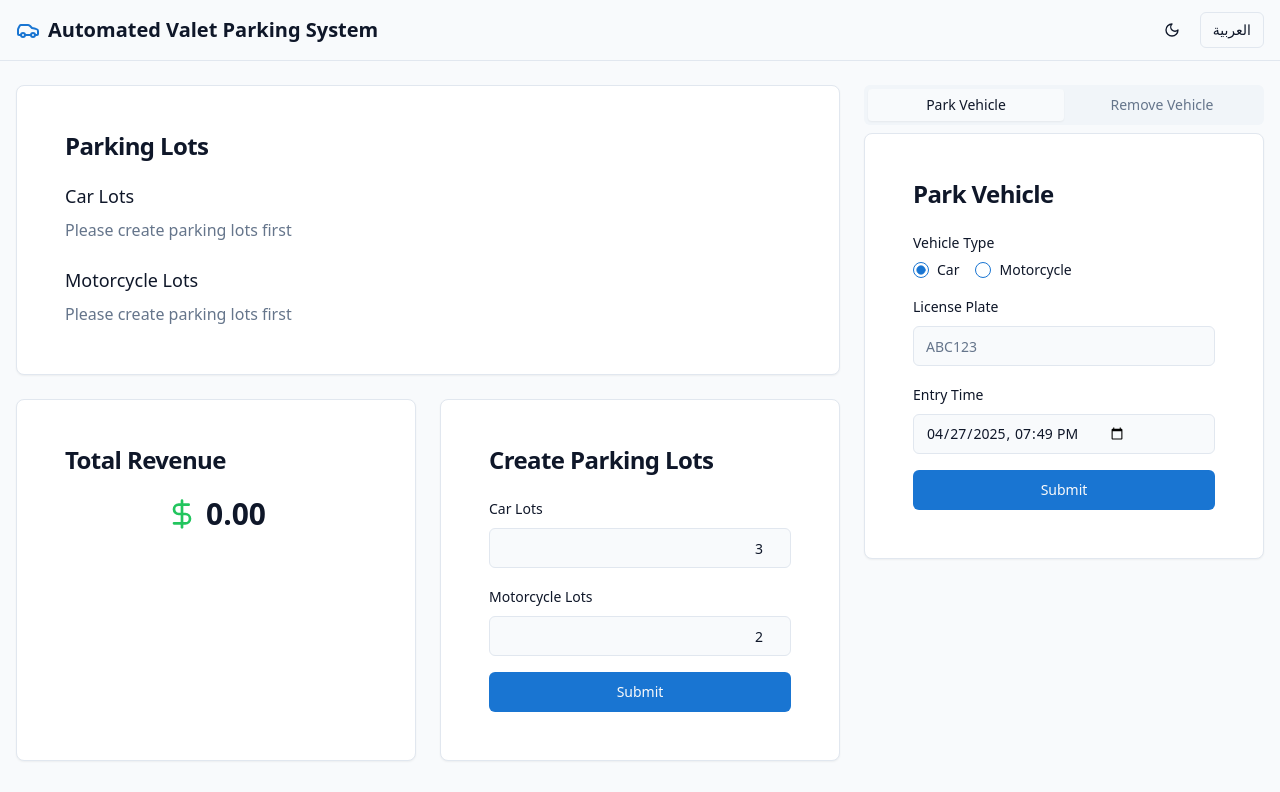
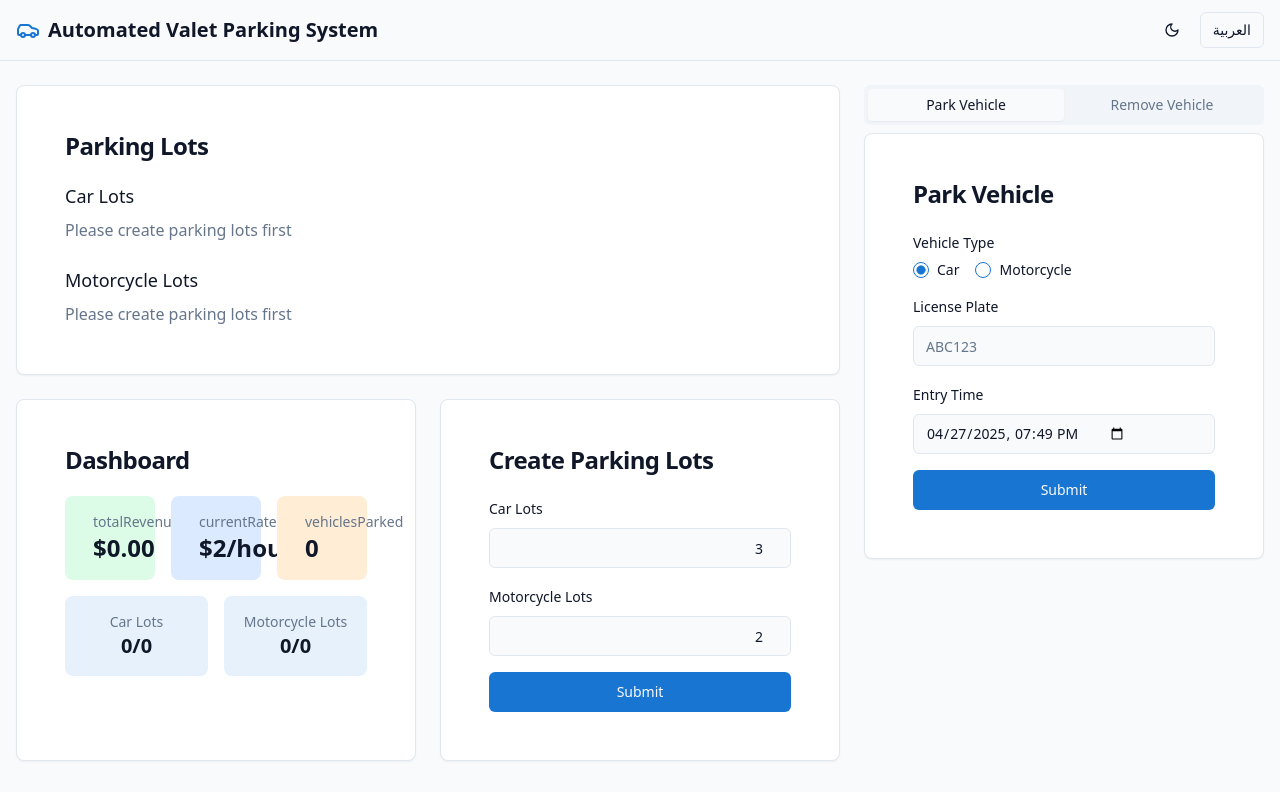
Before and after one commit to MomenYaser/park-smart-automator, a React (Vite) app: page / in a window 1280 px wide. Shown: the top 792 px of the page. Built offline with nearby package versions, Linux system fonts and the light colour scheme.

Commit message:
Improve parking app features
This commit includes improvements to the parking application, including payment options and a dashboard for tracking car occupancy.

```diff
--- a/src/components/RevenueDisplay.tsx
+++ b/src/components/RevenueDisplay.tsx
@@ -3,22 +3,67 @@ import React from 'react';
 import { useParking } from '@/contexts/ParkingContext';
 import { useLanguage } from '@/contexts/LanguageContext';
 import { Card, CardContent, CardHeader, CardTitle } from '@/components/ui/card';
-import { DollarSign } from 'lucide-react';
+import { Receipt, Car, CarTaxiFront } from 'lucide-react';
+import { cn } from '@/lib/utils';
+
+const StatBox = ({ icon: Icon, label, value, className }: {
+  icon: React.ElementType;
+  label: string;
+  value: string | number;
+  className?: string;
+}) => (
+  <div className={cn("flex items-center p-4 rounded-lg", className)}>
+    <Icon className="h-8 w-8 mr-3" />
+    <div>
+      <p className="text-sm text-muted-foreground">{label}</p>
+      <p className="text-2xl font-bold">{value}</p>
+    </div>
+  </div>
+);
 
 const RevenueDisplay = () => {
   const { state } = useParking();
   const { t } = useLanguage();
 
+  const occupiedCarLots = state.carLots.filter(lot => lot.isOccupied).length;
+  const occupiedMotorcycleLots = state.motorcycleLots.filter(lot => lot.isOccupied).length;
+  const totalParked = occupiedCarLots + occupiedMotorcycleLots;
+
   return (
     <Card className="dashboard-card h-full">
       <CardHeader>
-        <CardTitle>{t('revenue')}</CardTitle>
+        <CardTitle>{t('dashboard')}</CardTitle>
       </CardHeader>
       <CardContent>
-        <div className="flex items-center justify-center">
-          <div className="flex items-center text-3xl font-bold">
-            <DollarSign className="h-8 w-8 mr-2 text-green-500" />
-            {state.revenue.toFixed(2)}
+        <div className="grid gap-4 md:grid-cols-2 lg:grid-cols-3">
+          <StatBox
+            icon={Receipt}
+            label={t('totalRevenue')}
+            value={`$${state.revenue.toFixed(2)}`}
+            className="bg-green-100 dark:bg-green-900/20"
+          />
+          <StatBox
+            icon={Car}
+            label={t('currentRates')}
+            value={`$${state.rates.carHourlyRate}/${t('hour')}`}
+            className="bg-blue-100 dark:bg-blue-900/20"
+          />
+          <StatBox
+            icon={CarTaxiFront}
+            label={t('vehiclesParked')}
+            value={totalParked}
+            className="bg-orange-100 dark:bg-orange-900/20"
+          />
+        </div>
+
+        <div className="mt-4 grid grid-cols-2 gap-4">
+          <div className="flex flex-col items-center p-4 rounded-lg bg-primary/10">
+            <p className="text-sm text-muted-foreground">{t('carLots')}</p>
+            <p className="text-xl font-bold">{occupiedCarLots}/{state.carLots.length}</p>
+          </div>
+          <div className="flex flex-col items-center p-4 rounded-lg bg-primary/10">
+            <p className="text-sm text-muted-foreground">{t('motorcycleLots')}</p>
+            <p className="text-xl font-bold">{occupiedMotorcycleLots}/{state.motorcycleLots.length}</p>
           </div>
         </div>
       </CardContent>
--- a/src/contexts/ParkingContext.tsx
+++ b/src/contexts/ParkingContext.tsx
@@ -1,4 +1,3 @@
-
 import React, { createContext, useContext, useReducer, ReactNode, useEffect } from 'react';
 import {
   ParkingState,
@@ -17,7 +16,11 @@ const initialState: ParkingState = {
   carLots: [],
   motorcycleLots: [],
   history: [],
-  revenue: 0
+  revenue: 0,
+  rates: {
+    carHourlyRate: 2,
+    motorcycleHourlyRate: 1
+  }
 };
 
 const parkingReducer = (state: ParkingState, action: ParkingAction): ParkingState => {
@@ -128,11 +131,12 @@ const parkingReducer = (state: ParkingState, action: ParkingAction): ParkingStat
         return state;
       }
 
-      // Calculate fee
+      // Calculate fee with rates
       const fee = calculateFee(
         foundLot.vehicle.type,
         foundLot.vehicle.entryTime,
-        exitTime
+        exitTime,
+        state.rates
       );
 
       // Free up the lot
@@ -342,11 +346,12 @@ export const ParkingProvider = ({ children }: { children: ReactNode }) => {
       return { success: false };
     }
 
-    // Calculate fee
+    // Calculate fee with rates
     const fee = calculateFee(
       foundLot.vehicle.type,
       foundLot.vehicle.entryTime,
-      timestamp
+      timestamp,
+      state.rates
     );
 
     dispatch({
--- a/src/models/ParkingModels.ts
+++ b/src/models/ParkingModels.ts
@@ -1,4 +1,3 @@
-
 export type VehicleType = 'Car' | 'Motorcycle';
 
 export interface Vehicle {
@@ -25,11 +24,17 @@ export interface ParkingHistory {
   isPaid: boolean;
 }
 
+export interface ParkingRates {
+  carHourlyRate: number;
+  motorcycleHourlyRate: number;
+}
+
 export interface ParkingState {
   carLots: ParkingLot[];
   motorcycleLots: ParkingLot[];
   history: ParkingHistory[];
   revenue: number;
+  rates: ParkingRates;
 }
 
 export interface ParkingAction {
@@ -73,11 +78,16 @@ export const setPaidAction = (historyId: string): ParkingAction => {
 };
 
 // Fee calculation logic
-export const calculateFee = (vehicle: VehicleType, startTime: Date, endTime: Date): number => {
+export const calculateFee = (
+  vehicle: VehicleType,
+  startTime: Date,
+  endTime: Date,
+  rates: ParkingRates
+): number => {
   const durationMs = endTime.getTime() - startTime.getTime();
   const durationHours = Math.ceil(durationMs / (1000 * 60 * 60)); // Round up to the nearest hour
 
-  const hourlyRate = vehicle === 'Car' ? 2 : 1;
+  const hourlyRate = vehicle === 'Car' ? rates.carHourlyRate : rates.motorcycleHourlyRate;
   return durationHours * hourlyRate;
 };
 
```
